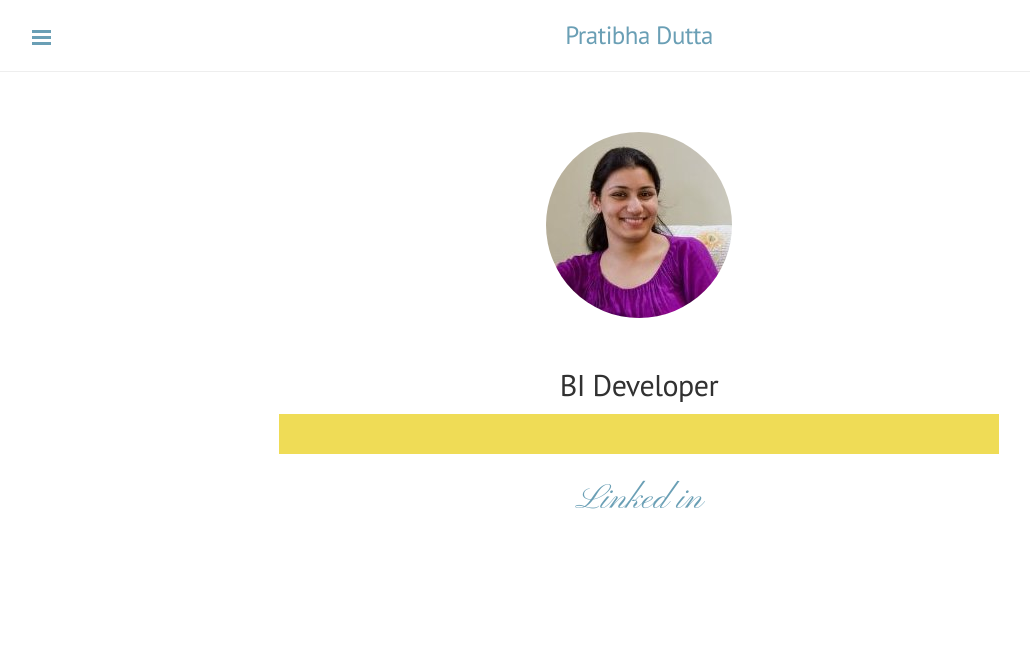
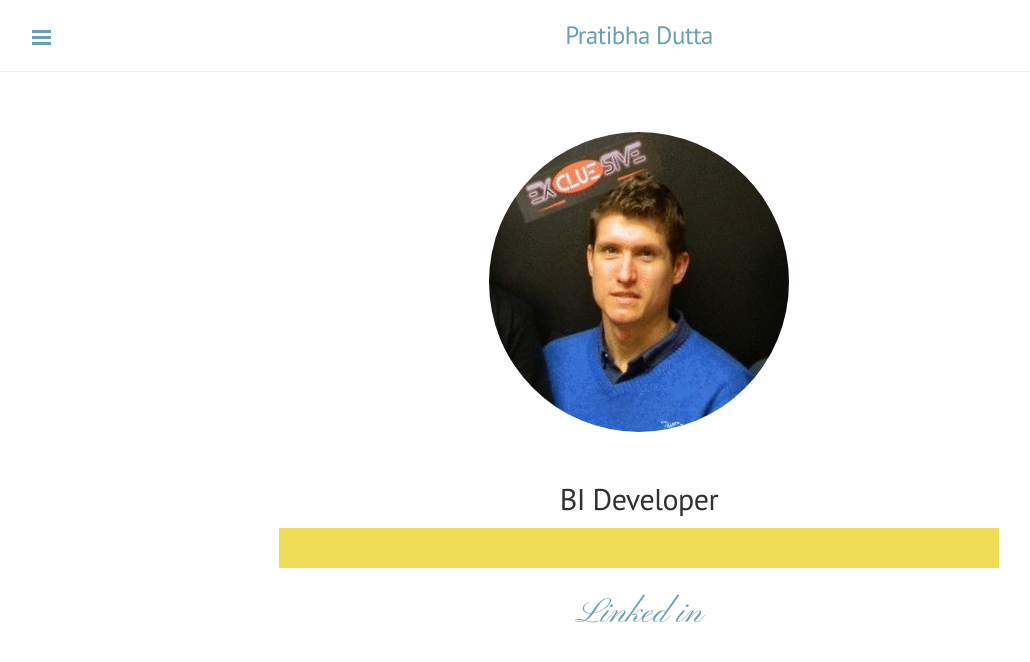
Before and after one commit to gr3ggM/gr3ggM.github.io, a Jekyll site: the page built from index.html, in a window 1280 px wide. Shown: the top 662 px of the page, without its empty margins (1-1031 px from the left). Built offline with Jekyll 4.4.1, drawn with Linux system fonts in a browser that asks for light colours; the list of posts is cut into pages by our own code.

Commit message:
Update index.html

```diff
--- a/index.html
+++ b/index.html
@@ -4,7 +4,7 @@ title: Home
 ---
 <link href='https://fonts.googleapis.com/css?family=Pinyon+Script' rel='stylesheet' type='text/css'>
 <div class="profile">
-   <img src="{{site.baseurl}}public/2f8bf2a.jpg" class="profile-photo">
+   <img src="{{site.baseurl}}public/1525182962998.jfif" class="profile-photo">
    <h2>BI Developer</h2>
    <p class="available"></p>
   <p class="social">
```
